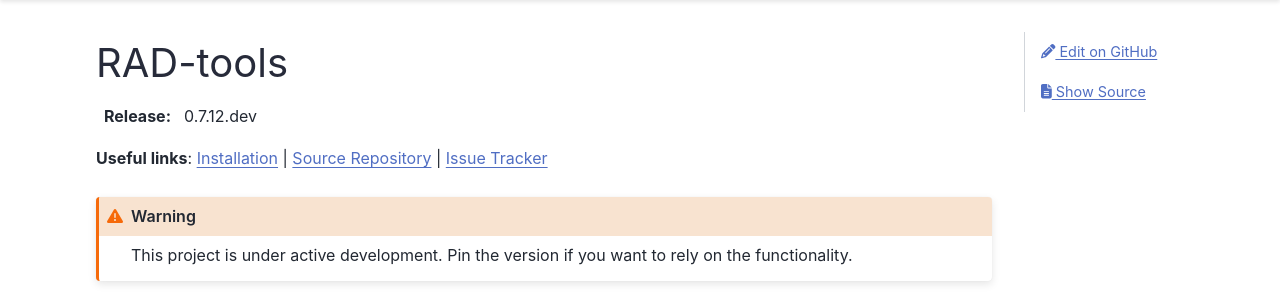
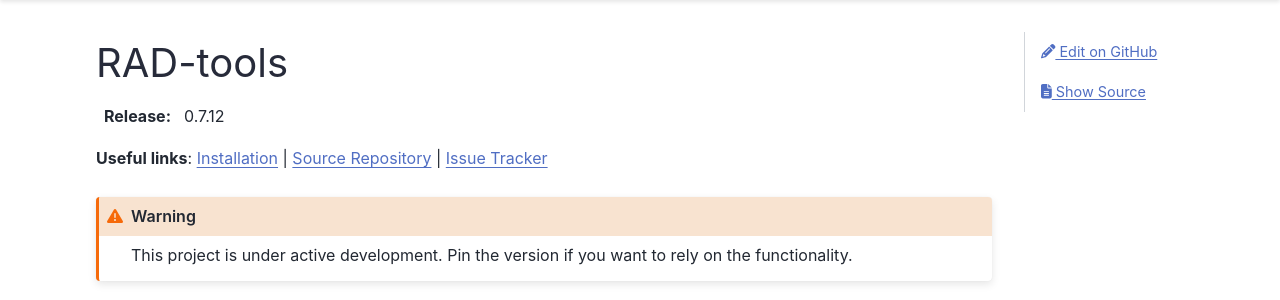
Before and after one commit to adrybakov/rad-tools, a Sphinx documentation site: the page built from docs/source/index.rst, in a window 1280 px wide and 900 px high. Shown: the part 128-428 px from the top of the window. Built offline with Sphinx 7.4.7 and the PyData theme 0.15.4, drawn with Linux system fonts in a browser that asks for light colours; comment, search, counter and statistics services are not loaded.

```diff
--- a/docs/source/release-notes/0.7.rst
+++ b/docs/source/release-notes/0.7.rst
@@ -127,3 +127,8 @@ Changes in :ref:`rad-make-template`. Now bonds are grouped by distances by defau
 Bugfix in :py:func:`.print_2d_array`. Refractor the whole module. Extend documentation.
 Add ``shift`` and ``borders`` options to :py:func:`.print_2d_array`.
 Bugfix in ``dos.py``.
+
+0.7.12
+------
+
+First version of magnons module, Add :ref:`rad-tools_plot-tb2j-magnons` script.
--- a/radtools/__init__.py
+++ b/radtools/__init__.py
@@ -5,7 +5,7 @@ All tools from the package.
 |version|
 """
 
-__version__ = "0.7.12.dev"
+__version__ = "0.7.12"
 
 from . import crystal, dos, exchange, io, score
 from .crystal import *
```
